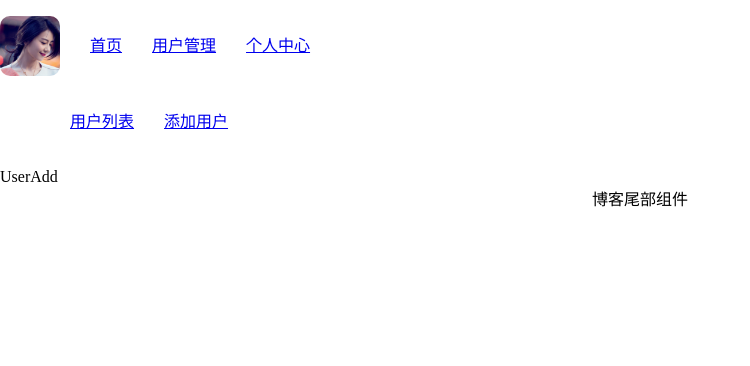
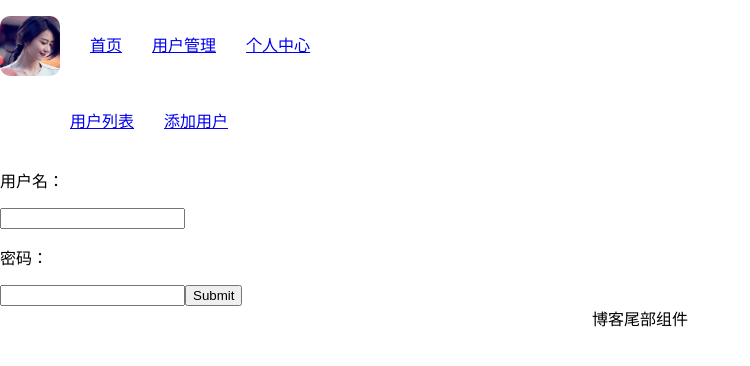
Before and after one commit to FuYuanHe/React-Next-Demo, a Next.js app: page /user/add in a window 1280 px wide. Shown: the top 366 px of the page, without its empty margins (0-750 px from the left). Built offline with nearby package versions, Linux system fonts and the light colour scheme.

Commit message:
feat: 实现注册

```diff
--- a/pages/user/add.js
+++ b/pages/user/add.js
@@ -1,9 +1,38 @@
+import router from "next/router"
 import Layout from "."
- function UserAdd(){
+import { useRef } from "react"
+import request from "utils/request"
+function UserAdd() {
+    const inputRef = useRef(null)
+    const inputRef1 = useRef(null)
+    const handleSubmit = async(e) => {
+        // 先阻止默认事件
+        e.preventDefault();
+        const name = inputRef.current.value
+        const password = inputRef1.current.value
+        const user = {name,password}
+        let res = await request.post('/api/register',user)
+        console.log('res',res);
+        if(res.data.success){
+            router.push('/user/list')
+        }else{
+            alert('添加用户出错了')
+        }
+    }
     return (
         <Layout>
-            UserAdd
+            <form onSubmit={handleSubmit}>
+                <p>用户名：</p>
+                <span>
+                    <input ref={inputRef} />
+                </span>
+                <p>密码：</p>
+                <span>
+                    <input ref={inputRef1} />
+                </span>
+                <input type="submit"></input>
+            </form>
         </Layout>
     )
- }
- export default UserAdd
+}
+export default UserAdd
```
Also changed, not shown: api.js (+9 -0 lines).
